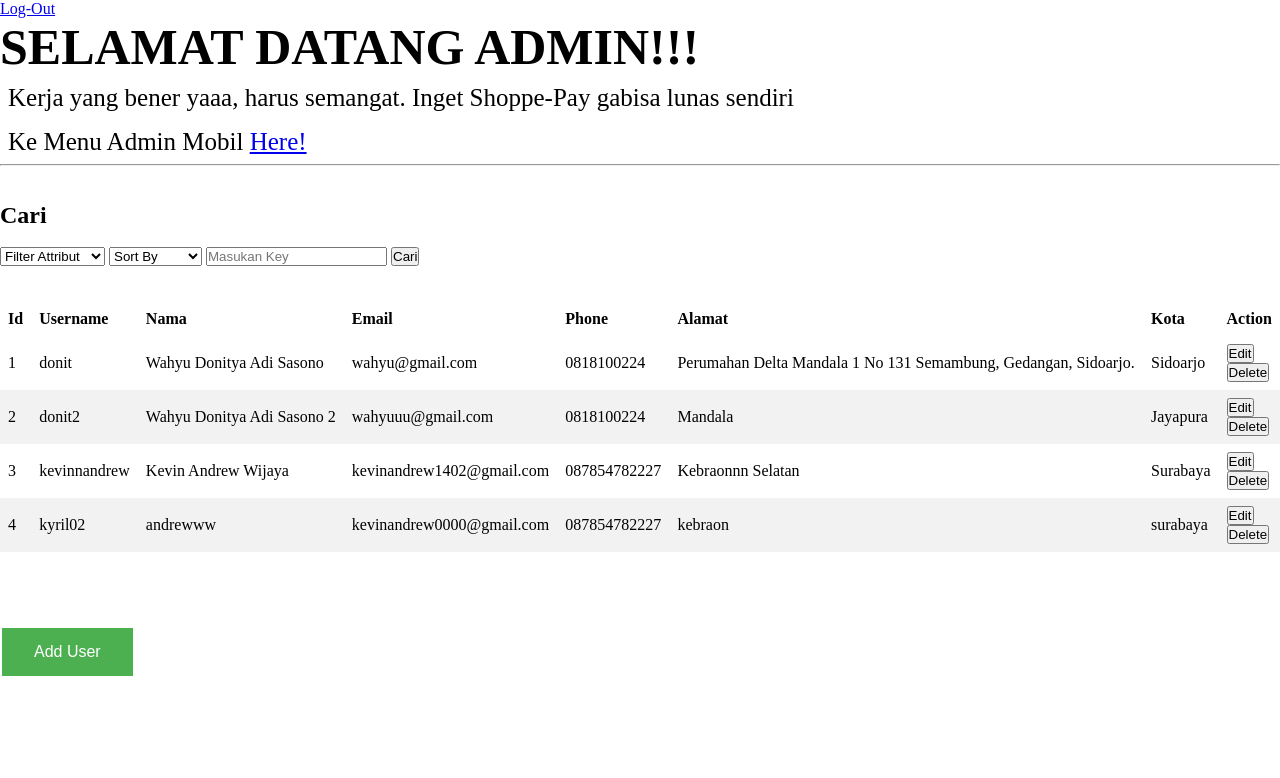
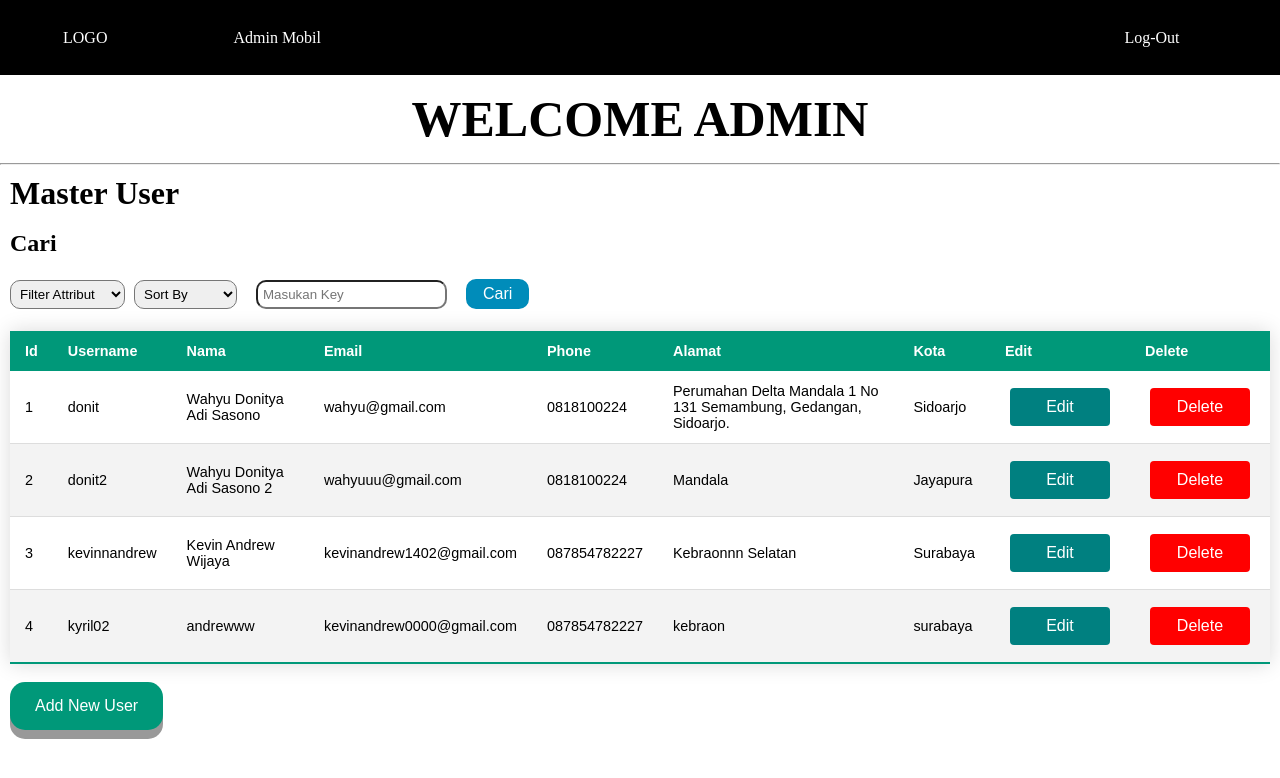
Before and after one commit to roycesteven/PROYEK-WEB, a PHP site: page /admin.php in a window 1280 px wide. Shown: the top 778 px of the page. Run offline with PHP 8.4, Linux system fonts and the light colour scheme; data comes from the database, SQL or seed files in the repository.

Commit message:
Design admin.php , admin-mobil.php Done - Kevin Andrew

```diff
--- a/admin.php
+++ b/admin.php
@@ -17,28 +17,37 @@
     <meta charset="UTF-8">
     <meta http-equiv="X-UA-Compatible" content="IE=edge">
     <meta name="viewport" content="width=device-width, initial-scale=1.0">
-    <link rel="stylesheet" href="admin.css">
+    <link rel="stylesheet" href="admin2.css">
     <title>Document</title>
-    <style>
+    <!-- <style>
         th, td {
             text-align: left;
             padding: 8px;
         }
         tr:nth-child(even) {background-color: #f2f2f2;}
-    </style>
+    </style> -->
 </head>
 <body>
-    <div class="container2">
+    <div class="container">
+        <div class="navigation">
+            <div class="kiri">
+                <a href="index.php" class="logo">LOGO</a>
+                <a href="admin-mobil.php">Admin Mobil</a>
+            </div>
+            <div class="kanan">
                 <a id= "login" href="user.php?action=logout">Log-Out</a>
+            </div>
+        </div>
         <div id="why">
-                <h1 style="font-size: 50px;">SELAMAT DATANG ADMIN!!!</h1>
-                <p style="font-size: 25px; padding: 8px;">Kerja yang bener yaaa, harus semangat. Inget Shoppe-Pay gabisa lunas sendiri</p>
-                <p style="font-size: 25px; padding: 8px;"> Ke Menu Admin Mobil <a href="admin-mobil.php"> Here! </a> </p>
+            <center>
+            <h1 style="font-size: 50px;">WELCOME ADMIN</h1>
+            </center>
         </div>
-            <hr> <br><br>
+        <hr>
         <div class="tabus">
-
             <form action="#" method = "POST">
+                <h1>Master User</h1>
+                <br>
                 <h2>Cari</h2> <br>
                 <select name="s_attr" id="s_attr">
                     <option value="">Filter Attribut</option>
@@ -55,13 +64,11 @@
                     <option value="ascending">Ascending</option>
                     <option value="descending">Descending</option>
                 </select>
-                <input type="text" name="s_key" id="s_key" placeholder = "Masukan Key">
-                <button id="search" name="search">Cari</button>
+                <input type="text" name="s_key" id="s_key" class="inputKey" placeholder = "Masukan Key">
+                <button id="search" name="search" class="cari-button">Cari</button>
             </form>
-
-            <br><br>
-            <table id="tabel" style="border-collapse: collapse;width: 100%;" method = "POST">
-
+            <br>
+            <table id="tabel" class="styleTable" method = "POST">
                 <thead>
                     <th>Id</th>
                     <th>Username</th>
@@ -70,13 +77,14 @@
                     <th>Phone</th>
                     <th>Alamat</th>
                     <th>Kota</th>
-                    <th>Action</th>
+                    <th>Edit</th>
+                    <th>Delete</th>
                 </thead>
-
                 <tbody>
                 <?php
 
                     if(isset($_POST['search'])){
+                        if(isset($_POST['s_key']) && $_POST['s_key']!= "" && $_POST['s_attr']!=""){
                             $pencarian="%".$_POST['s_key']."%";
                             $attr = $_POST['s_attr'];
                             $sort = $_POST['s_sort'];
@@ -148,11 +156,13 @@
                                             <td><?= $t['kota']?></td>
                                             <td>
                                                 <a href="editUser.php?id=<?=$value['id']?>">
-                                                <button>Edit</button>
+                                                    <button class="editUser-button"><span>Edit </span></button>
                                                 </a>
+                                            </td>
+                                            <td>
                                                 <form method="post" action="kumpulan.php">
                                                     <input type="hidden" name="action" value="deleteUser">
-                                                <button name='id' value="<?= $value['id']?>">Delete</button>
+                                                    <button name='id' value="<?= $value['id']?>" class="delUser-button"><span>Delete </span></button>
                                                 </form>
                                             </td>
                                         </tr>
@@ -161,6 +171,14 @@
                                 }
                             }catch(PDOException $e){
                                 echo $e->getMessage();
+                            }
+                        }else if($_POST['s_attr']=="" && $_POST['s_key']!=""){
+                            echo "<script>alert('Isi filter dengan benar')</script>";
+                            $_SESSION["message"] = "Isi Filter Attribut dengan Benar";
+                            header("Location:admin.php");
+                        }else{
+                            echo "<script>alert('Isi filter dengan benar')</script>";
+                            header("Location:admin.php");
                         }
                     }else{
                         if ($users !== null) {
@@ -176,11 +194,13 @@
                             <td><?= $value['kota']?></td>
                             <td>
                                 <a href="editUser.php?id=<?=$value['id']?>">
-                                    <button>Edit</button>
+                                    <button class="editUser-button"><span>Edit </span></button>
                                 </a>
+                            </td>
+                            <td>
                                 <form method="post" action="kumpulan.php">
                                     <input type="hidden" name="action" value="deleteUser">
-                                    <button name='id' value="<?= $value['id']?>">Delete</button>
+                                    <button name='id' value="<?= $value['id']?>" class="delUser-button"><span>Delete </span></button>
                                 </form>
                             </td>
                         </tr>
@@ -188,17 +208,11 @@
                             }
                         }
                     }
-
-
                 ?>
             </tbody>
-
-                </table> <br><br><br><br>
-                <a href="register.php"><input type="button" class="button" value="Add User" style = "background-color: #4CAF50;border: none;color: white;padding: 15px 32px;text-align: center;text-decoration: none;display: inline-block;font-size: 16px;margin: 4px 2px;cursor: pointer;"> </a>
+                </table> <br>
+                <a href="register.php"><input type="button" class="addUser-button" value="Add New User"> </a>
                 <br><br>
         </div>
-
-
-
 </body>
 </html>
--- /dev/null
+++ b/admin2.css
@@ -0,0 +1,256 @@
+*{
+    margin : 0;
+    padding : 0;
+    box-sizing: border-box;
+}
+
+body{
+    animation: fadeInAnimation ease 1s;
+    animation-iteration-count: 1;
+    animation-fill-mode: forwards;
+  }
+
+  @keyframes fadeInAnimation {
+    0% {
+        opacity: 0;
+    }
+    100% {
+        opacity: 1;
+     }
+  }
+
+.container{
+    height: auto;
+    width: 100vw;
+    display: flex;
+    flex-wrap: wrap;
+    flex-direction: column;
+    box-sizing: border-box;
+  }
+
+.navigation {
+    width: 100%;
+    height: 75px;
+    display: flex;
+    justify-content: space-between;
+    background-color: black;
+    align-items: center;
+    flex-direction: row;
+    box-sizing: border-box;
+    flex-wrap: wrap;
+}
+
+.navigation a{
+    text-decoration: none;
+    color: white;
+    box-sizing: border-box;
+}
+
+.navigation a:visited{
+    text-decoration: none;
+    color: #8614f8;
+}
+
+
+.navigation .kiri{
+    display: flex;
+    width: 30%;
+    justify-content: space-around;
+    box-sizing: border-box;
+  }
+
+  .navigation .kanan{
+    display: flex;
+    width: 20%;
+    justify-content: space-around;
+    box-sizing: border-box;
+  }
+
+#why{
+    margin-top: 15px;
+    margin-bottom: 15px;
+}
+
+.tabus{
+    margin: 10px;
+}
+
+.styleTable{
+    border-collapse: collapse;
+    /* margin: 25px 0; */
+    font-size: 0.9em;
+    font-family: sans-serif;
+    box-shadow: 0 0 20px rgba(0, 0, 0, 0.15);
+    width: 100%;
+}
+
+.styleTable thead tr {
+    background-color: #009879;
+    color: #ffffff;
+    text-align: left;
+}
+
+.styleTable th,
+.styleTable td {
+    padding: 12px 15px;
+}
+
+.styleTable tbody tr {
+    border-bottom: 1px solid #dddddd;
+}
+
+.styleTable tbody tr:nth-of-type(even) {
+    background-color: #f3f3f3;
+}
+
+.styleTable tbody tr:last-of-type {
+    border-bottom: 2px solid #009879;
+}
+
+.styleTable tbody tr.active-row {
+    font-weight: bold;
+    color: #009879;
+}
+
+.editUser-button{
+  display: inline-block;
+  border-radius: 4px;
+  background-color:teal;
+  border: none;
+  color: #FFFFFF;
+  text-align: center;
+  font-size: 16px;
+  padding: 10px;
+  width: 100px;
+  transition: all 0.5s;
+  cursor: pointer;
+  margin: 5px;
+}
+
+.editUser-button span {
+    cursor: pointer;
+    display: inline-block;
+    position: relative;
+    transition: 0.5s;
+}
+
+.editUser-button span:after {
+    content: '\00bb';
+    position: absolute;
+    opacity: 0;
+    top: 0;
+    right: -20px;
+    transition: 0.5s;
+}
+
+.editUser-button:hover span {
+    padding-right: 25px;
+}
+
+.editUser-button:hover span:after {
+    opacity: 1;
+    right: 0;
+}
+
+
+.delUser-button{
+    display: inline-block;
+    border-radius: 4px;
+    background-color: red;
+    border: none;
+    color: #FFFFFF;
+    text-align: center;
+    font-size: 16px;
+    padding: 10px;
+    width: 100px;
+    transition: all 0.5s;
+    cursor: pointer;
+    margin: 5px;
+}
+
+.delUser-button span {
+      cursor: pointer;
+      display: inline-block;
+      position: relative;
+      transition: 0.5s;
+}
+
+.delUser-button span:after {
+      content: '\00bb';
+      position: absolute;
+      opacity: 0;
+      top: 0;
+      right: -20px;
+      transition: 0.5s;
+}
+
+.delUser-button:hover span {
+      padding-right: 25px;
+}
+
+.delUser-button:hover span:after {
+      opacity: 1;
+      right: 0;
+}
+
+.addUser-button {
+    display: inline-block;
+    padding: 15px 25px;
+    font-size: 16px;
+    cursor: pointer;
+    text-align: center;
+    text-decoration: none;
+    outline: none;
+    color: #fff;
+    background-color: #009879;
+    border: none;
+    border-radius: 15px;
+    box-shadow: 0 9px #999;
+}
+
+.addUser-button:hover {background-color: #009879}
+
+.addUser-button:active {
+    background-color: #009879;
+    box-shadow: 0 5px #666;
+    transform: translateY(4px);
+}
+
+select{
+    padding: 5px;
+    border-radius: 10px;
+    margin-right: 5px;
+}
+
+.inputKey{
+    padding: 5px;
+    border-radius: 10px;
+    margin: 4px 10px;
+}
+
+.cari-button{
+    background-color: #008CBA; /* Green */
+    border-radius: 10px;
+    border: none;
+    color: white;
+    padding: 4px 15px;
+    text-align: center;
+    text-decoration: none;
+    display: inline-block;
+    font-size: 16px;
+    margin: 4px 5px;
+    transition-duration: 0.4s;
+    cursor: pointer;
+}
+
+
+.cari-button {
+    background-color: #008CBA;
+    color: white;
+    border: 2px solid #008CBA;
+}
+
+.cari-button:hover {
+    background-color: white;
+    color: black;
+}
--- a/index.php
+++ b/index.php
@@ -55,7 +55,6 @@ require_once("connection.php");
                 <hr>
             </div>
              <br>
-
             <div id="container2">
                 <div class="row">
                     <div class="column" id="col-gambar">
--- a/style.css
+++ b/style.css
@@ -104,7 +104,7 @@ button {
 }
 
 button:hover {
-  opacity: 7;
+  opacity: 0.7;
 }
 
 
```
Also changed, not shown: admin-mobil.css (added, +256 -0 lines), admin-mobil.php (+41 -22 lines). Lines whose indentation alone changed are shown as unchanged.
